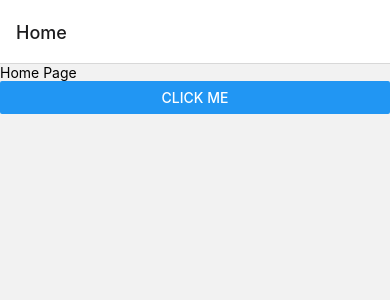
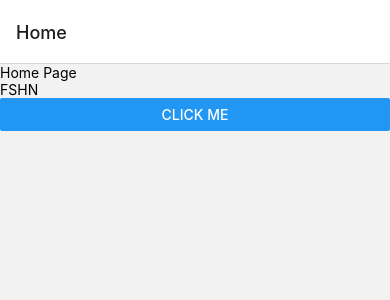
Before and after one commit to MathiarasiNagaraj/React-Native-Exercise, a React Native app in the folder Exercise/: screen /Home in a window 390 px wide. Shown: the top 300 px of the page. Built offline with nearby package versions, Linux system fonts and the light colour scheme; no server answers.

Commit message:
header started

```diff
--- /dev/null
+++ b/Exercise/src/constants/commonConstants.ts
@@ -0,0 +1 @@
+export const TITLE='FSHN'
--- a/Exercise/src/container/Header/Header.tsx
+++ b/Exercise/src/container/Header/Header.tsx
@@ -1,8 +1,14 @@
 import React from 'react'
-import { View } from 'react-native'
+import { Image, Text, View } from 'react-native'
+import { TITLE } from '../../constants/commonConstants'
 
 export const Header = () => {
   return (
- <View></View>
+      <View>
+          <Text>
+              {TITLE}
+          </Text>
+
+ </View>
   )
 }
```
